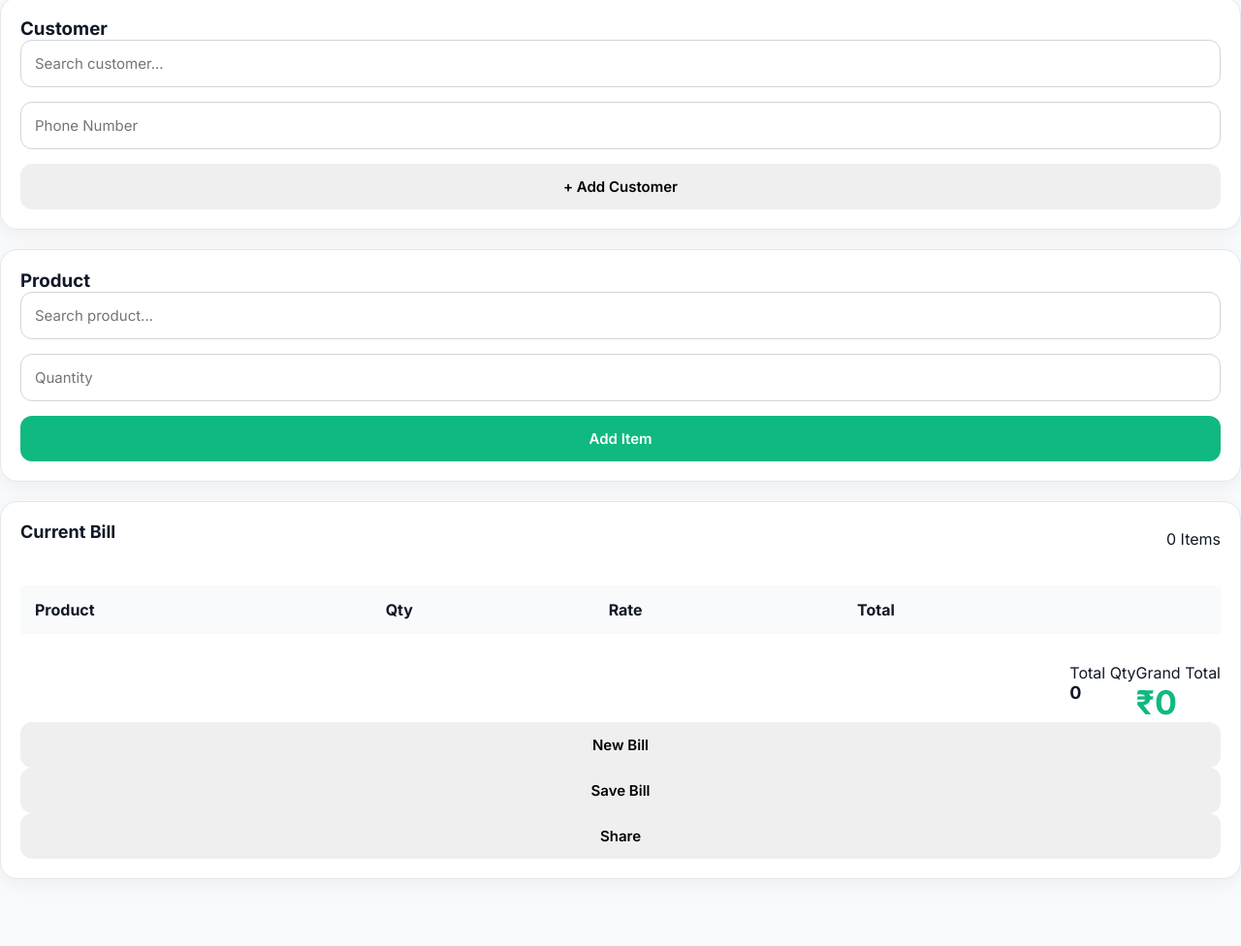
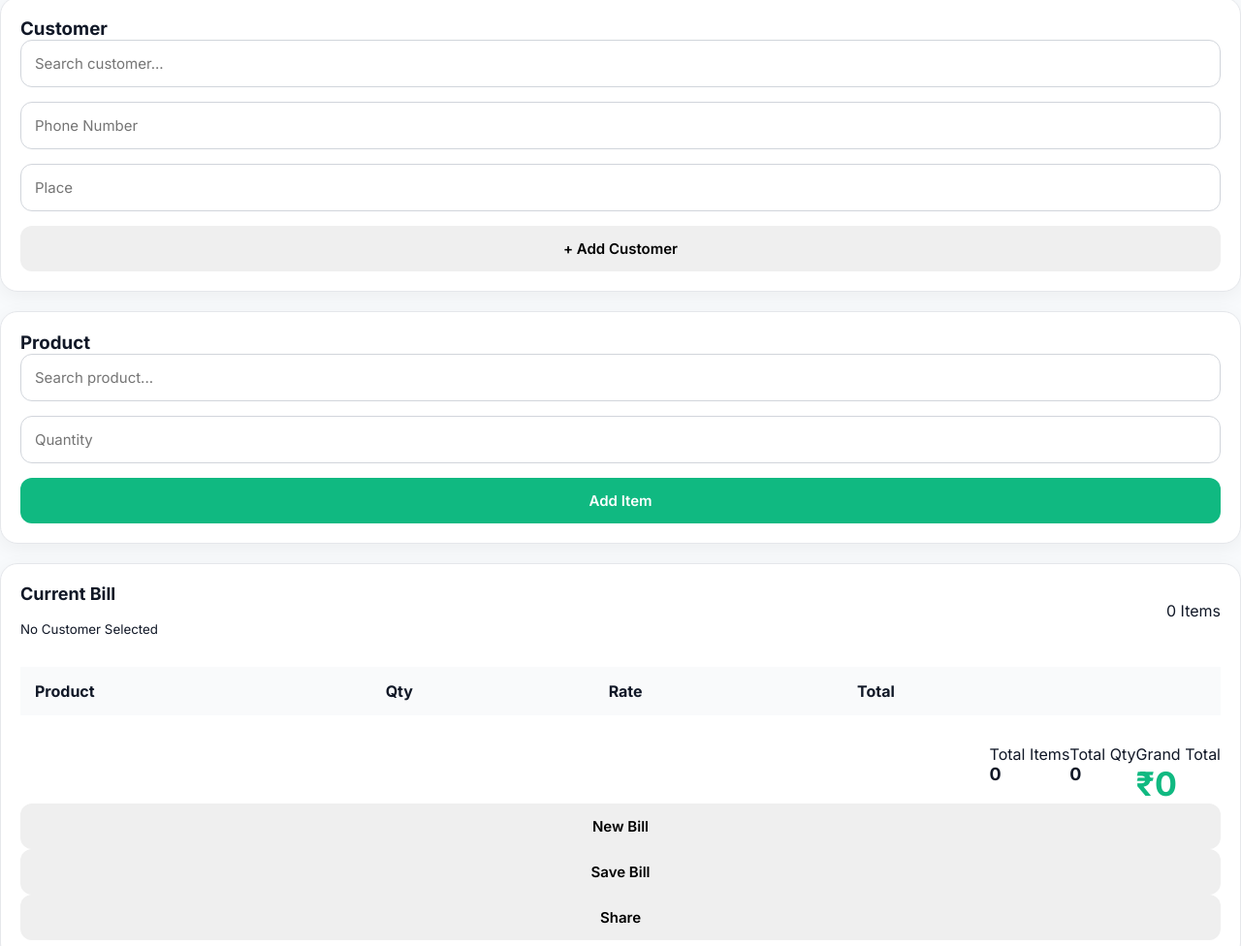
Before and after one commit to talesnframesofficial-alt/eazim, a plain HTML site: page index.html in a window 1280 px wide. Shown: the part 254-1230 px from the top of the page at 97% size. Before the commit the page ends 1181 px from the top, so only its background shows below. Drawn offline with Linux system fonts and the light colour scheme.

Commit message:
Update index.html

```diff
--- a/index.html
+++ b/index.html
@@ -141,10 +141,18 @@
         placeholder="Phone Number"
         readonly>
 
+    <input
+        id="place"
+        type="text"
+        placeholder="Place"
+        readonly>
+
     <button
         id="newCustomerBtn"
         class="secondary">
+
         + Add Customer
+
     </button>
 
 </div>
@@ -192,11 +200,27 @@
 
         <div class="bill-header">
 
+            <div>
+
                 <h2>Current Bill</h2>
 
+                <small id="billCustomer">
+
+                    No Customer Selected
+
+                </small>
+
+            </div>
+
+            <div>
+
                 <span id="itemCount">
+
                     0 Items
+
                 </span>
+
+            </div>
 
         </div>
 
@@ -230,10 +254,24 @@
 
             <div class="summary-box">
 
+                <span>Total Items</span>
+
+                <h2 id="itemCount2">
+
+                    0
+
+                </h2>
+
+            </div>
+
+            <div class="summary-box">
+
                 <span>Total Qty</span>
 
                 <h2 id="totalQty">
+
                     0
+
                 </h2>
 
             </div>
@@ -243,7 +281,9 @@
                 <span>Grand Total</span>
 
                 <h1 id="grandTotal">
+
                     ₹0
+
                 </h1>
 
             </div>
@@ -281,7 +321,6 @@
     </div>
 
 </section>
-
         </div>
 
     </main>
```
Lines whose indentation alone changed are shown as unchanged.
